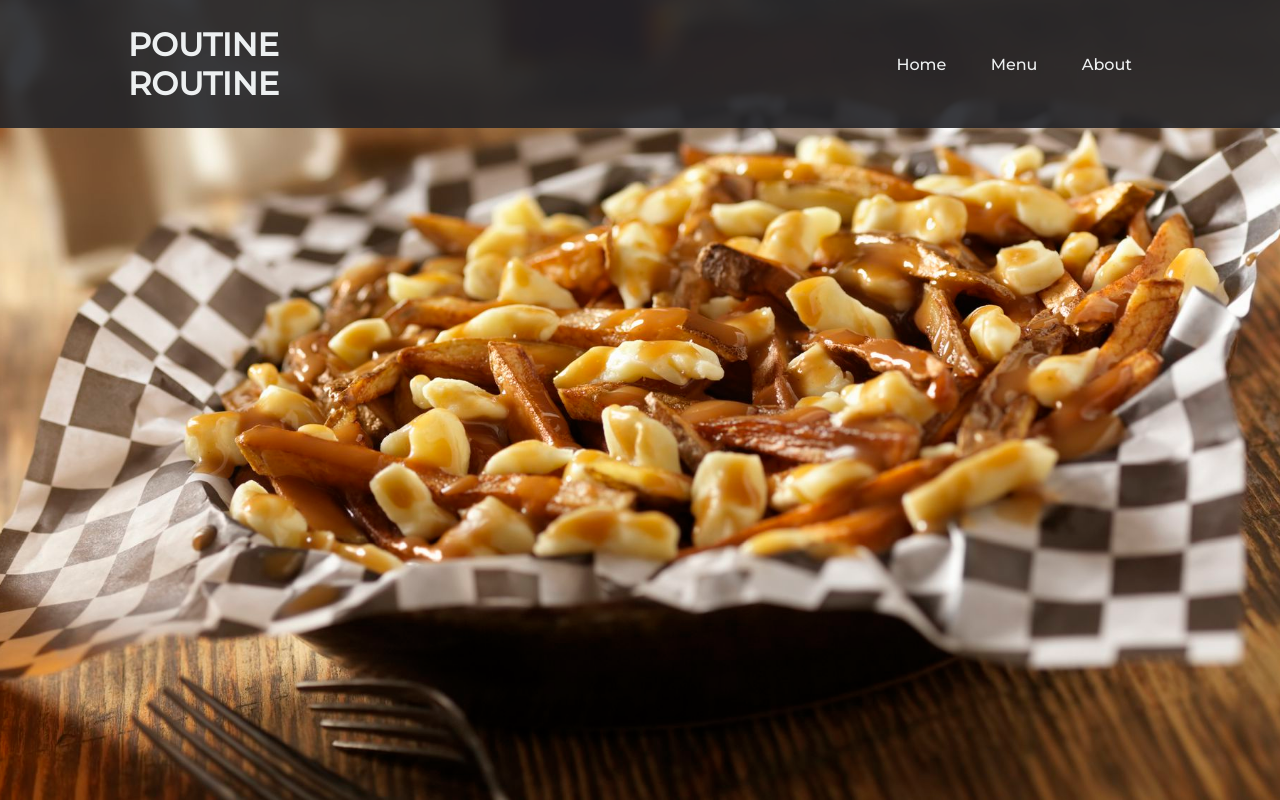
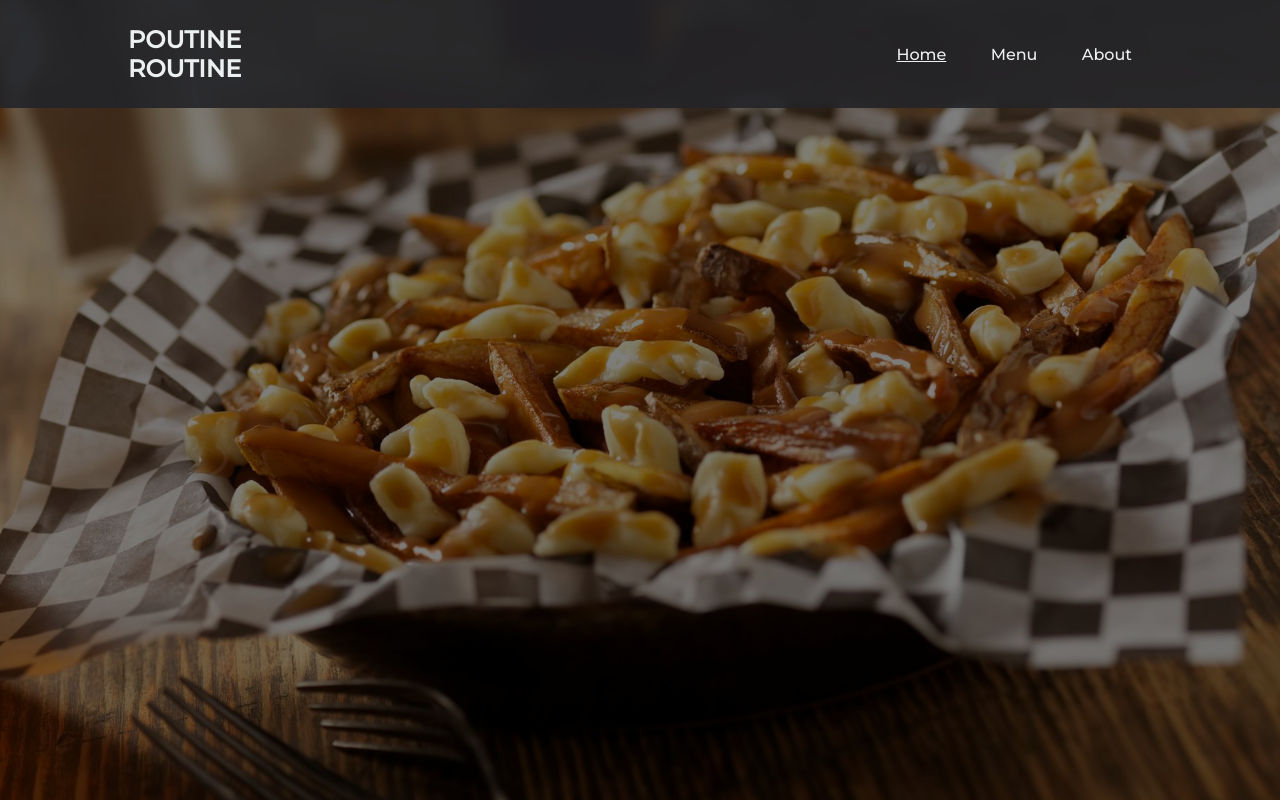
Before and after one commit to mirza-adnan/restaurant-page, a website built with webpack: page dist/index.html in a window 1280 px wide. Built offline with nearby package versions, Linux system fonts and the light colour scheme.

Commit message:
added a black overlay over the main page

```diff
--- a/dist/index.html
+++ b/dist/index.html
@@ -9,17 +9,20 @@
 </head>
 <body>
   <div id="content">
+    <div class="black-overlay">
       <header>
-      <a href="#"><h1>POUTINE<br>ROUTINE</h1></a>
+        <a href="#"><h2>POUTINE<br>ROUTINE</h2></a>
         <nav>
           <ul class="nav-tabs">
-          <li class="nav-tab">Home</li>
+            <li class="nav-tab active">Home</li>
             <li class="nav-tab">Menu</li>
             <li class="nav-tab">About</li>
           </ul>
         </nav>
       </header>
     </div>
+  </div>
+
   <script src="main.js"></script>
 </body>
 </html>
--- a/dist/style.css
+++ b/dist/style.css
@@ -59,3 +59,13 @@ header a {
   color: var(--white);
   cursor: default;
 }
+
+.active {
+  text-decoration: underline;
+}
+
+.black-overlay {
+  height: 100%;
+  width: 100%;
+  background-color: rgba(0, 0, 0, 0.5);
+}
```
Lines whose indentation alone changed are shown as unchanged.
